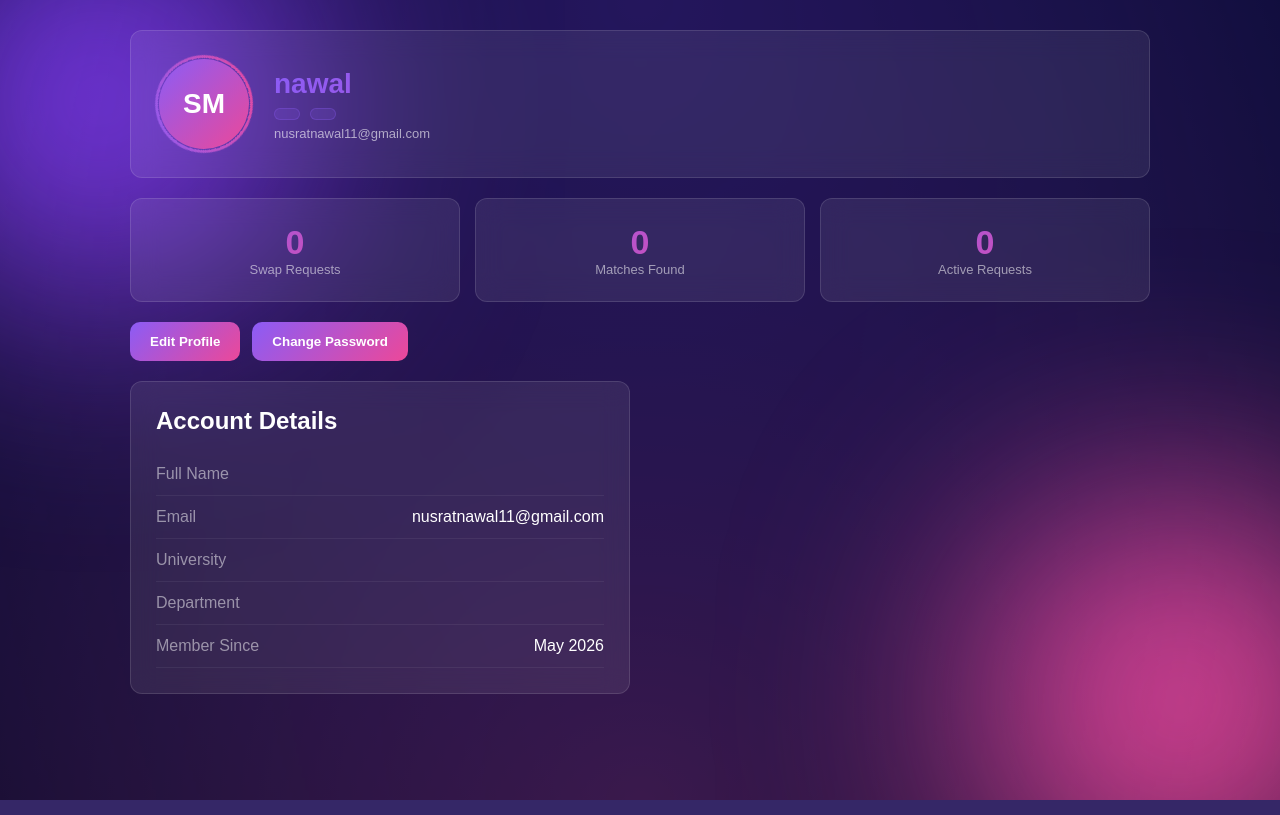
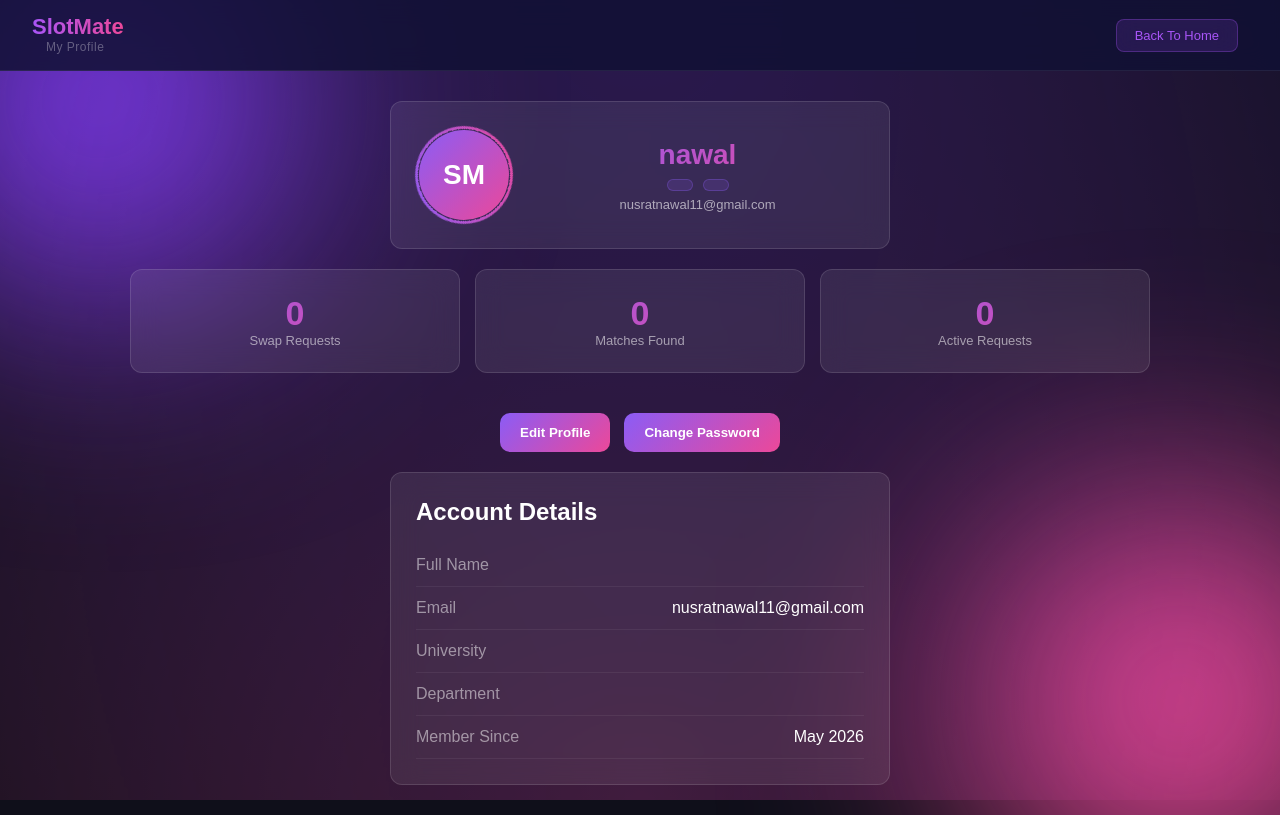
Before and after one commit to Nusrat-Nawal/SlotMate, a Django app: page /profile/ in a window 1280 px wide. Run offline with Django 5.2, Linux system fonts and the light colour scheme; a user stored in the database is signed in; data comes from the database, SQL or seed files in the repository; both versions use the stored data as it was before the commit.

Commit message:
Fix maching logic ,notification,active requests and profile UI

```diff
--- a/slotmate_backend/slotmate_app/models.py
+++ b/slotmate_backend/slotmate_app/models.py
@@ -58,7 +58,7 @@ class Match(models.Model):
     created_at = models.DateTimeField(auto_now_add=True)
 
     class Meta:
-        unique_together = ("user_a", "user_b")
+        unique_together = ("request_a", "request_b")
     @property
     def a_reveal_status(self):
         reveal = RevealRequest.objects.filter(match=self, sender=self.user_a).first()
--- a/slotmate_backend/slotmate_app/views.py
+++ b/slotmate_backend/slotmate_app/views.py
@@ -27,8 +27,14 @@ def index(request):
     top_matches = all_matches.order_by("-mutual_score")[:4]
     total_matches = all_matches.count()
 
-    successful_matches = all_matches.count()
-    active_requests = SlotRequest.objects.filter(user=request.user).count()
+    successful_matches = 0
+    for m in all_matches:
+        reveal_a = RevealRequest.objects.filter(match=m, sender=m.user_a).first()
+        reveal_b = RevealRequest.objects.filter(match=m, sender=m.user_b).first()
+        if reveal_a and reveal_b and reveal_a.status == "accepted" and reveal_b.status == "accepted":
+            successful_matches += 1
+
+    active_requests = SlotRequest.objects.filter(user=request.user , status="Pending").count()
 
     success_rate = (
         (successful_matches / total_matches) * 100
@@ -36,83 +42,88 @@ def index(request):
     )
     insight = calculate_insight(request.user)
 
+    unread_count = Notification.objects.filter(user=request.user, is_read=False).count()
+
     context = {
         "user": request.user,
         "matches": top_matches,
         "active_requests": active_requests,
+        "total_matches": total_matches,
         "successful_matches": successful_matches,
         "overall_match": round(success_rate, 1),
         "insight": insight,
         "reveal_system_ready": True,
+        "unread_notifications": unread_count,
     }
 
     return render( request, "index.html" , context)
 
 def calculate_insight(user):
-    requests = SlotRequest.objects.filter(user=user)
+    matches = Match.objects.filter(
+        Q(user_a=user) | Q(user_b=user)
+    ).order_by("-mutual_score")
 
-    if not requests.exists():
-        return {
-            "course": 0,
-            "section": 0,
-            "faculty": 0,
-            "time": 0,
-            "day": 0
-        }
-    matches =Match.objects.filter(
-        Q(request_a__in=requests) | Q(request_b__in=requests)
-    )
-    total =matches.count()
+    if not matches.exists():
+        return {"course": 0, "section": 0, "faculty": 0, "time": 0, "day": 0}
 
-    if total == 0:
-        return {
-            "course": 0,
-            "section": 0,
-            "faculty": 0,
-            "time": 0,
-            "day": 0
-        }
-    matches =Match.objects.filter(
-        Q(request_a__in=requests) | Q(request_b__in=requests)
-    )
-    total =matches.count()
+    top = matches.first()
 
-    if total == 0:
-        return {
-            "course": 0,
-            "section": 0,
-            "faculty": 0,
-            "time": 0,
-            "day": 0
-        }
+    req_mine = top.request_a if top.user_a == user else top.request_b
+    req_other = top.request_b if top.user_a == user else top.request_a
 
-    same_course = 0
-    same_section = 0
-    same_faculty = 0
-    time_match = 0
-    day_match = 0
+    def cat_score(category):
 
-    for m in matches:
-        if m.request_a.current_course_code == m.request_b.current_course_code:
-            same_course += 1
-
-        if m.request_a.current_section == m.request_b.current_section:
-            same_section += 1
-
-        if m.request_a.current_faculty == m.request_b.current_faculty:
-            same_faculty += 1
-
-        if m.request_a.current_time == m.request_b.current_time:
-            time_match += 1
-        if m.request_a.current_days == m.request_b.current_days:
-            day_match += 1
+        if category == "course":
+            val = 35 if req_mine.current_course_code == req_other.preferred_course_code else 0
+            return round((val / 35) * 100)
+        elif category == "section":
+            if req_other.any_section:
+                val = 16
+            elif req_mine.current_section == req_other.preferred_section:
+                val = 20
+            else:
+                val = 0
+            return round((val / 20) * 100)
+        elif category == "faculty":
+            if req_other.any_faculty:
+                val = 12
+            elif req_mine.current_faculty == req_other.preferred_faculty:
+                val = 15
+            else:
+                val = 0
+            return round((val / 15) * 100)
+        elif category == "time":
+            if req_other.any_time:
+                val = 12
+            elif req_mine.current_time == req_other.preferred_time:
+                val = 15
+            else:
+                val = 0
+            return round((val / 15) * 100)
+        elif category == "day":
+            if req_other.any_day:
+                val = 12
+            else:
+                days_mine = set((req_mine.current_days or "").split(","))
+                days_other = set((req_other.preferred_days or "").split(","))
+                overlap = days_mine & days_other
+                if not days_other:
+                    val = 12
+                elif len(overlap) == len(days_other):
+                    val = 15
+                elif len(overlap) > 0:
+                    val = 12
+                else:
+                    val = 0
+            return round((val / 15) * 100)
+        return 0
 
     return {
-        "course": round((same_course / total) * 100, 1),
-        "section": round((same_section / total) * 100, 1),
-        "faculty": round((same_faculty / total) * 100, 1),
-        "time": round((time_match / total) * 100, 1),
-        "day": round((day_match / total) * 100, 1),
+        "course": cat_score("course"),
+        "section": cat_score("section"),
+        "faculty": cat_score("faculty"),
+        "time": cat_score("time"),
+        "day": cat_score("day"),
     }
 
 def register_page(request):
@@ -266,8 +277,8 @@ def create_request_page(request):
                 # avoid duplicates
                 exists = Match.objects.filter(
 
-                   Q(user_a=new_request.user, user_b=other.user) |
-                   Q(user_a=other.user, user_b=new_request.user)
+                   Q(request_a=new_request, request_b=other) |
+                   Q(request_a=other, request_b=new_request)
 
                 ).exists()
 
@@ -305,10 +316,11 @@ def forget_password_page(request):
 
 @login_required
 def my_requests_page(request):
-    user_requests = (
-        SlotRequest.objects.filter(user=request.user)
-        .order_by('-created_at')
-    )
+    status_filter = request.GET.get("status")
+    query = SlotRequest.objects.filter(user=request.user)
+    if status_filter:
+        query = query.filter(status=status_filter)
+    user_requests = query.order_by('-created_at')
 
     return render(request, "my-requests.html", {
         "requests": user_requests
@@ -318,6 +330,11 @@ def my_requests_page(request):
 def delete_request(request, request_id):
 
     req = get_object_or_404(SlotRequest, id=request_id, user=request.user)
+
+    Match.objects.filter(
+        Q(request_a=req) | Q(request_b=req)
+    ).delete()
+
     req.delete()
 
     return redirect("/my-requests/")
@@ -361,9 +378,18 @@ def match_detail_page(request, match_id):
         match=match,
         receiver=request.user
     ).first()
+    if match.user_a == request.user:
+       my_request = match.request_a
+       their_request = match.request_b
+    else:
+       my_request = match.request_b
+       their_request = match.request_a
+
 
     return render(request, "match-details.html", {
         "match": match,
+        "my_request": my_request,
+        "their_request": their_request,
         "my_reveal": my_reveal,
         "other_reveal": other_reveal,
     })
@@ -435,6 +461,7 @@ def notifications_page(request):
     notifications = Notification.objects.filter(
         user=request.user
     ).order_by("-created_at")
+    notifications.update(is_read=True)
 
     for n in notifications:
         if n.notification_type == "match" and n.related_id:
--- a/slotmate_backend/static/css/global.css
+++ b/slotmate_backend/static/css/global.css
@@ -190,6 +190,25 @@ body {
 .status.medium { color: #f59e0b !important; }
 .status.low { color: #22c5c2 !important; }
 
+.notif-link {
+    position: relative;
+}
+
+.notif-badge {
+    position: absolute;
+    top: -8px;
+    right: -10px;
+    background: #EC4899;
+    color: white;
+    font-size: 11px;
+    font-weight: 600;
+    padding: 2px 6px;
+    border-radius: 999px;
+    line-height: 1.4;
+    min-width: 18px;
+    text-align: center;
+}
+
 @media (max-width: 600px){
   .container{
     padding: 15px;
--- a/slotmate_backend/static/css/profile.css
+++ b/slotmate_backend/static/css/profile.css
@@ -1,7 +1,71 @@
+body {
+    margin: 0;
+    font-family: 'Inter', sans-serif;
+    background: #0f0f1a;
+    color: #fff;
+    min-height: 100vh;
+}
+.topbar {
+    position: sticky;
+    top: 0;
+    z-index: 100;
+    display: flex;
+    align-items: center;
+    justify-content: space-between;
+    padding: 16px 32px;
+    background: rgba(17, 17, 52, 0.85);
+    backdrop-filter: blur(12px);
+    border-bottom: 1px solid rgba(255,255,255,0.07);
+}
+
+.brand {
+    display: flex;
+    flex-direction: column;
+}
+
+.logo {
+    font-size: 22px;
+    font-weight: 700;
+    background: linear-gradient(90deg, #A855F7, #EC4899);
+    -webkit-background-clip: text;
+    -webkit-text-fill-color: transparent;
+    background-clip: text;
+}
+
+.slogan {
+    font-size: 12px;
+    color: rgba(255,255,255,0.45);
+    margin-top: 2px;
+}
+
+.back-btn {
+    padding: 8px 18px;
+    border-radius: 8px;
+    background: rgba(168, 85, 247, 0.15);
+    color: #A855F7;
+    text-decoration: none;
+    font-size: 13px;
+    font-weight: 500;
+    border: 1px solid rgba(168, 85, 247, 0.3);
+    transition: background 0.2s;
+}
+
+.back-btn:hover {
+    background: rgba(168, 85, 247, 0.28);
+}
+
 .container {
     max-width: 1100px;
     margin: auto;
     padding: 30px 40px;
+    position: relative;
+    z-index: 1;
+    display: flex;
+    flex-direction: column;
+    align-items: center;
+}
+.container > * {
+    width: 100%;
 }
 
 /* HERO SECTION */
@@ -12,6 +76,11 @@
     padding: 28px;
     margin-bottom: 20px;
     flex-wrap: wrap;
+    justify-content: center;
+    text-align: center;
+    max-width: 500px;
+    margin-left: auto;
+    margin-right: auto;
 }
 
 .avatar-wrap {
@@ -69,6 +138,7 @@
     gap: 10px;
     flex-wrap: wrap;
     margin-top: 8px;
+    justify-content: center;
 }
 
 .meta-chip {
@@ -129,15 +199,22 @@
 /* ACTION BUTTONS */
 .action-buttons {
     display: flex;
-    gap: 12px;
+    gap: 14px;
     margin: 20px 0;
+    justify-content: center;
+    align-items: center;
 }
 
 /* GRID */
 .details-grid {
-    display: grid;
-    grid-template-columns: 1fr 1fr;
+    display: flex;
+    flex-direction: column;
+    align-items: center;
     gap: 20px;
+}
+.details-grid > * {
+    width: 100%;
+    max-width: 500px;
 }
 
 #passwordMode {
--- a/slotmate_backend/templates/my-requests.html
+++ b/slotmate_backend/templates/my-requests.html
@@ -28,6 +28,12 @@
 
 </header>
 <div class="container">
+    {% if request.GET.status %}
+    <div class="filter-banner">
+    Showing: {{ request.GET.status }} requests &nbsp;
+    <a href="/my-requests/">Show All</a>
+    </div>
+{% endif %}
 
 {% if requests %}
 
--- a/slotmate_backend/templates/profile.html
+++ b/slotmate_backend/templates/profile.html
@@ -15,6 +15,14 @@
 <div class="bg-glow glow1"></div>
 <div class="bg-glow glow2"></div>
 <div class="bg"></div>
+
+<header class="topbar">
+    <div class="brand">
+        <div class="logo">SlotMate</div>
+        <div class="slogan">My Profile</div>
+    </div>
+    <a href="/index/" class="back-btn">Back To Home</a>
+</header>
 
 
 <main class="container">
```
Also changed, not shown: slotmate_backend/slotmate_app/matching.py (+4 -4 lines), slotmate_backend/static/css/my-requests.css (+16 -0 lines), slotmate_backend/templates/index.html (+11 -6 lines), slotmate_backend/templates/match-details.html (+10 -10 lines), slotmate_backend/templates/register.html (+10 -1 lines), slotmate_backend/db.sqlite3 (deleted), slotmate_backend/slotmate_app/migrations/0009_alter_match_unique_together.py (added).
